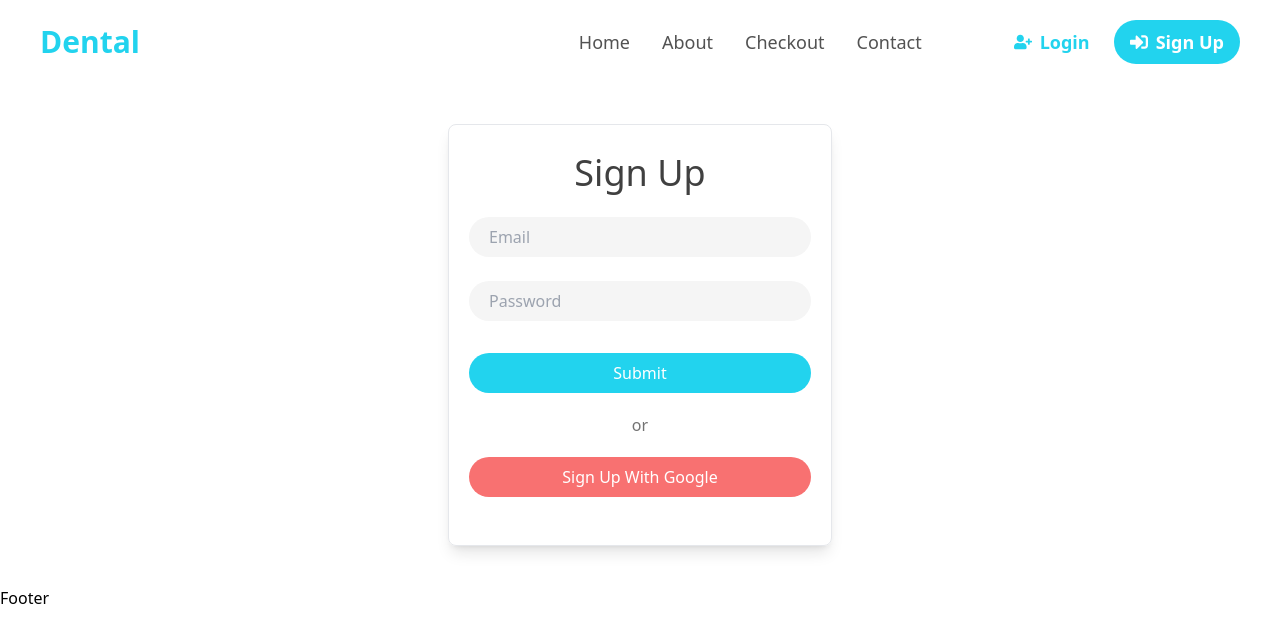
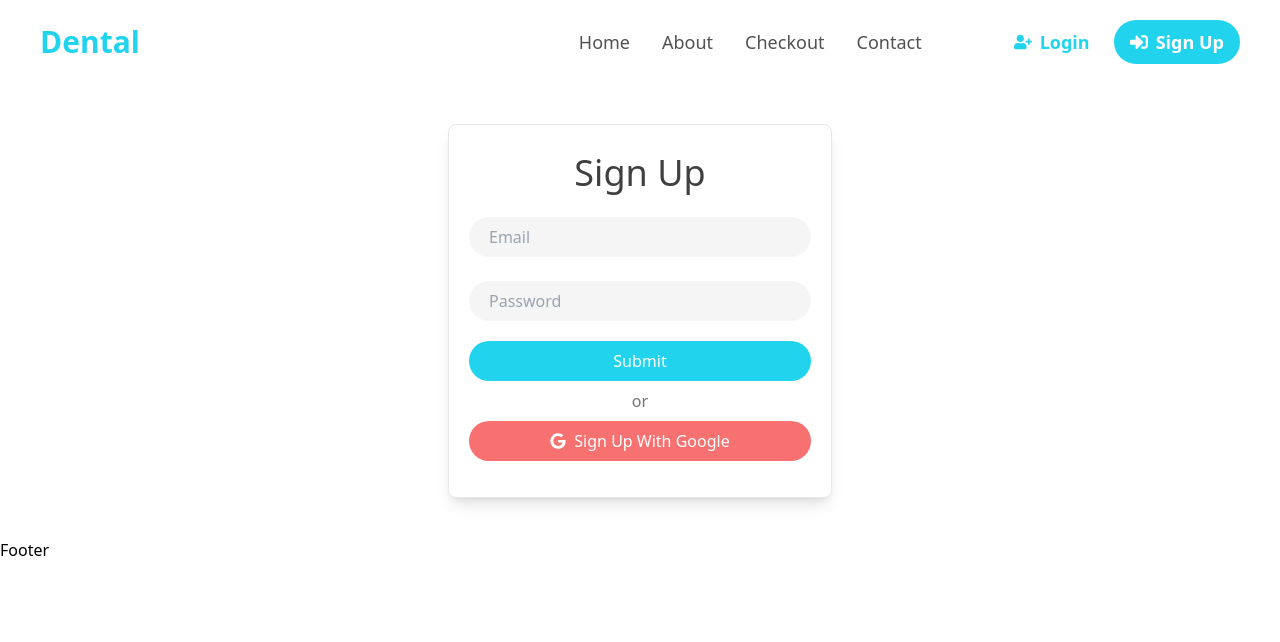
Before and after one commit to imranDev20/denthut, a React (Create React App) app: page /signup in a window 1280 px wide. Shown: the top 642 px of the page. Built offline with nearby package versions, Linux system fonts and the light colour scheme; no server answers; the HTML template or start-up script is replaced by a standard one.

Commit message:
Added google login

```diff
--- /dev/null
+++ b/src/components/GoogleSignInButton.js
@@ -0,0 +1,25 @@
+import React, { Children } from "react";
+import { useSignInWithGoogle } from "react-firebase-hooks/auth";
+import app from "../firebase";
+import { getAuth } from "firebase/auth";
+import { FaGoogle } from "react-icons/fa";
+
+const auth = getAuth(app);
+
+const GoogleSignInButton = ({ children }) => {
+  const [signInWithGoogle] = useSignInWithGoogle(auth);
+  return (
+    <>
+      <span className="text-center text-neutral-500">or</span>
+      <button
+        onClick={() => signInWithGoogle()}
+        className="bg-red-400 text-white font-medium hover:bg-red-500 transition cursor-pointer px-5 rounded-full py-2  my-2 flex items-center justify-center"
+      >
+        <FaGoogle className="mr-2" />
+        {children}
+      </button>
+    </>
+  );
+};
+
+export default GoogleSignInButton;
--- a/src/components/Header.js
+++ b/src/components/Header.js
@@ -11,7 +11,7 @@
 const auth = getAuth(app);
 
 const Header = () => {
-  const [user, loading, error] = useAuthState(auth);
+  const [user] = useAuthState(auth);
 
   console.log(user);
 
--- a/src/components/Login.js
+++ b/src/components/Login.js
@@ -3,6 +3,7 @@
 import { useSignInWithEmailAndPassword } from "react-firebase-hooks/auth";
 import app from "../firebase";
 import { getAuth } from "firebase/auth";
+import GoogleSignInButton from "./GoogleSignInButton";
 
 const auth = getAuth(app);
 
@@ -45,10 +46,11 @@
 
         <button
           onClick={handleSignIn}
-          className="bg-cyan-400 text-white font-medium hover:bg-cyan-500 transition cursor-pointer px-5 rounded-full py-2  my-5"
+          className="bg-cyan-400 text-white font-medium hover:bg-cyan-500 transition cursor-pointer px-5 rounded-full py-2  my-2"
         >
           Submit
         </button>
+        <GoogleSignInButton>Login With Google</GoogleSignInButton>
       </div>
     </div>
   );
--- a/src/components/Signup.js
+++ b/src/components/Signup.js
@@ -5,7 +5,7 @@
 } from "react-firebase-hooks/auth";
 import app from "../firebase";
 import { getAuth } from "firebase/auth";
-import { useSignInWithGoogle } from "react-firebase-hooks/auth";
+import GoogleSignInButton from "./GoogleSignInButton";
 
 const auth = getAuth(app);
 
@@ -13,7 +13,6 @@
   const [displayName, setDisplayName] = useState("");
   const [email, setEmail] = useState("");
   const [password, setPassword] = useState("");
-  const [signInWithGoogle] = useSignInWithGoogle(auth);
 
   const [createUserWithEmailAndPassword, user, loading, error] =
     useCreateUserWithEmailAndPassword(auth, { sendEmailVerification: true });
@@ -45,17 +44,12 @@
 
         <button
           onClick={handleCreateUser}
-          className="bg-cyan-400 text-white font-medium hover:bg-cyan-500 transition cursor-pointer px-5 rounded-full py-2  my-5"
+          className="bg-cyan-400 text-white font-medium hover:bg-cyan-500 transition cursor-pointer px-5 rounded-full py-2  my-2"
         >
           Submit
         </button>
-        <span className="text-center text-neutral-500">or</span>
-        <button
-          onClick={() => signInWithGoogle()}
-          className="bg-red-400 text-white font-medium hover:bg-red-500 transition cursor-pointer px-5 rounded-full py-2  my-5"
-        >
-          Sign Up With Google
-        </button>
+        {/*  */}
+        <GoogleSignInButton>Sign Up With Google</GoogleSignInButton>
       </div>
     </div>
   );
```
Also changed, not shown: firebase.json (added), 1 other file (tests, documents, lock files or other folders).
